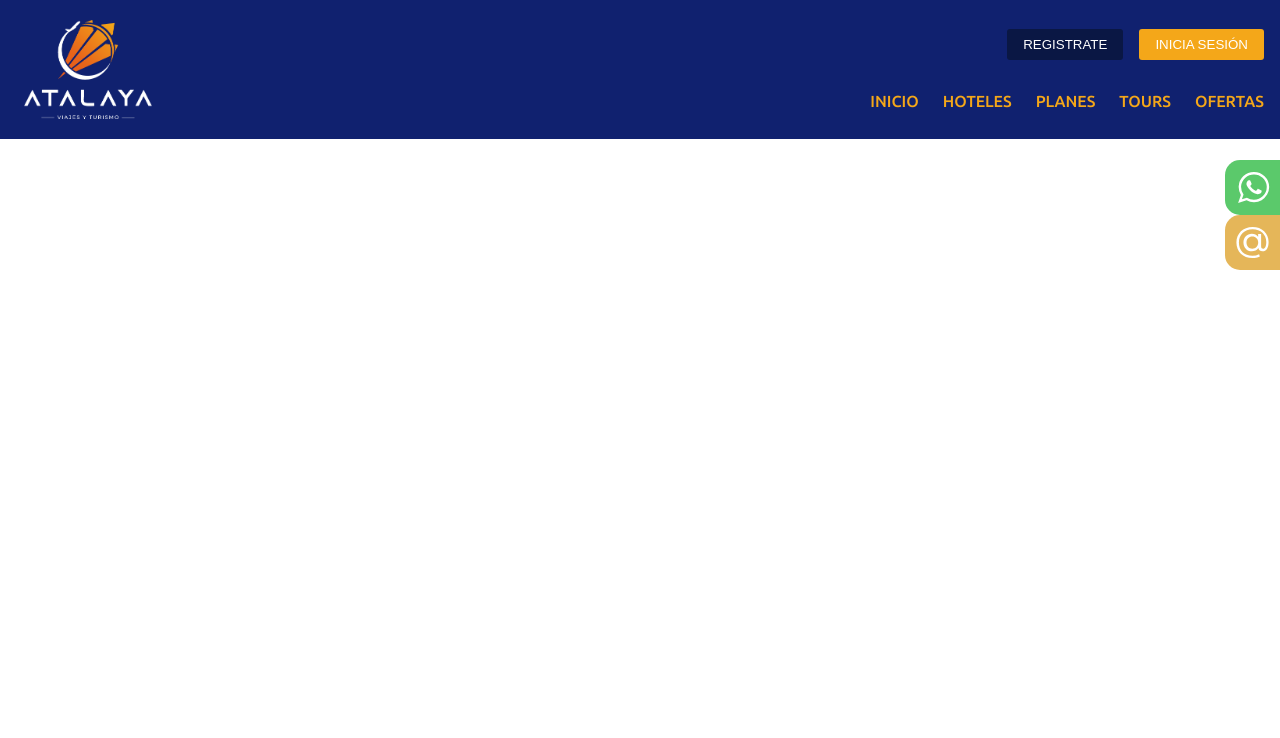
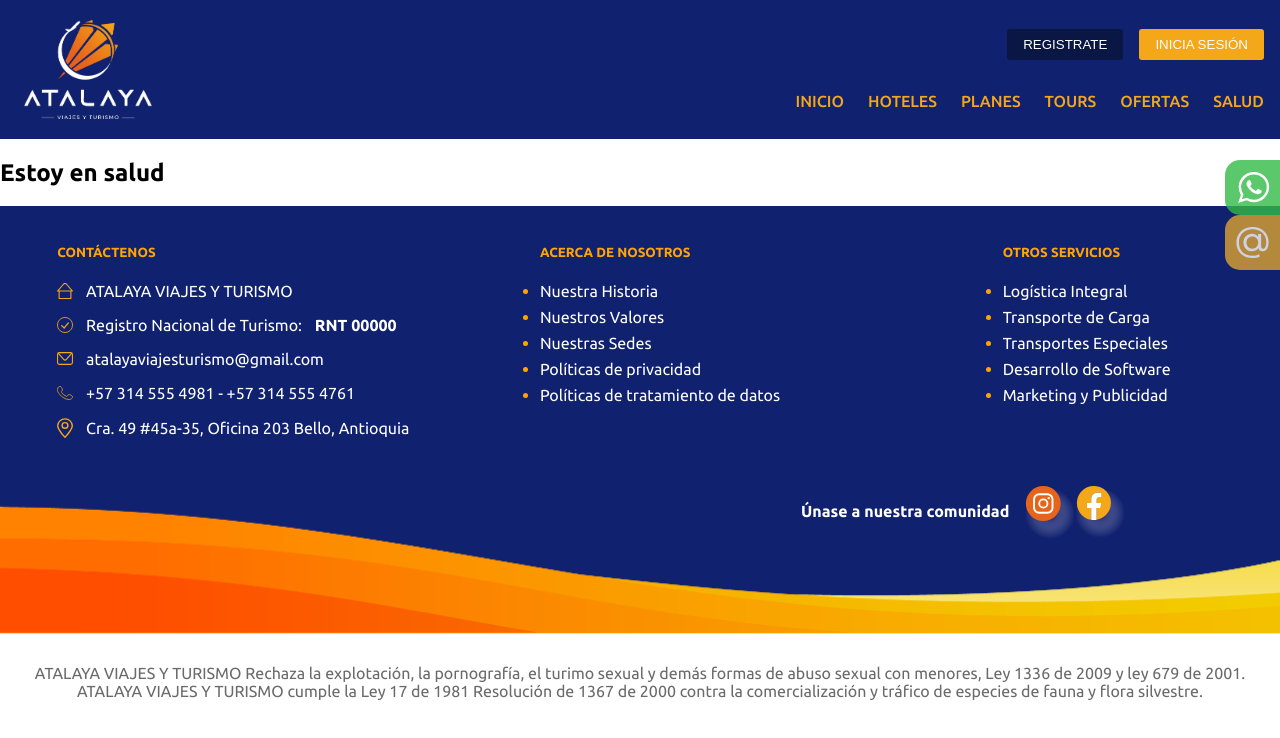
Before and after one commit to logitransatalaya/atalaya-turismo, a React (Create React App) app in the folder frontend/: page /salud in a window 1280 px wide. Shown: the top 738 px of the page. Built offline with nearby package versions, Linux system fonts and the light colour scheme.

Commit message:
feat: añadiendo el componente de turismo de salud

```diff
--- a/frontend/src/App.js
+++ b/frontend/src/App.js
@@ -12,6 +12,7 @@ import { NavBar } from './components/GlobalComponents/NavBar'
 import { HotelFeatures } from 'components/Hotels/HotelFeatures'
 import { BrowserRouter as Router, Switch, Route } from 'react-router-dom'
 import FloatingButtons from 'components/GlobalComponents/FloatingButtons'
+import { Health } from 'components/Health'
 
 export default function App() {
 	return (
@@ -55,6 +56,10 @@ export default function App() {
 						<Offers />
 						<Footer />
 					</Route>
+					<Route exact path='/salud'>
+						<Health />
+						<Footer />
+					</Route>
 				</Switch>
 			</div>
 		</Router>
--- a/frontend/src/components/GlobalComponents/NavBar/index.jsx
+++ b/frontend/src/components/GlobalComponents/NavBar/index.jsx
@@ -76,6 +76,11 @@ export const NavBar = () => {
 									OFERTAS
 								</Link>
 							</li>
+							<li>
+								<Link onClick={openNavbar} to='/salud'>
+									SALUD
+								</Link>
+							</li>
 						</ul>
 					</div>
 				</nav>
--- /dev/null
+++ b/frontend/src/components/Health/index.jsx
@@ -0,0 +1,9 @@
+import React from 'react'
+
+export const Health = () => {
+	return (
+		<div>
+			<h2>Estoy en salud</h2>
+		</div>
+	)
+}
--- /dev/null
+++ b/frontend/src/components/Health/styles.js
@@ -0,0 +1 @@
+import styled from 'styled-components'
```
